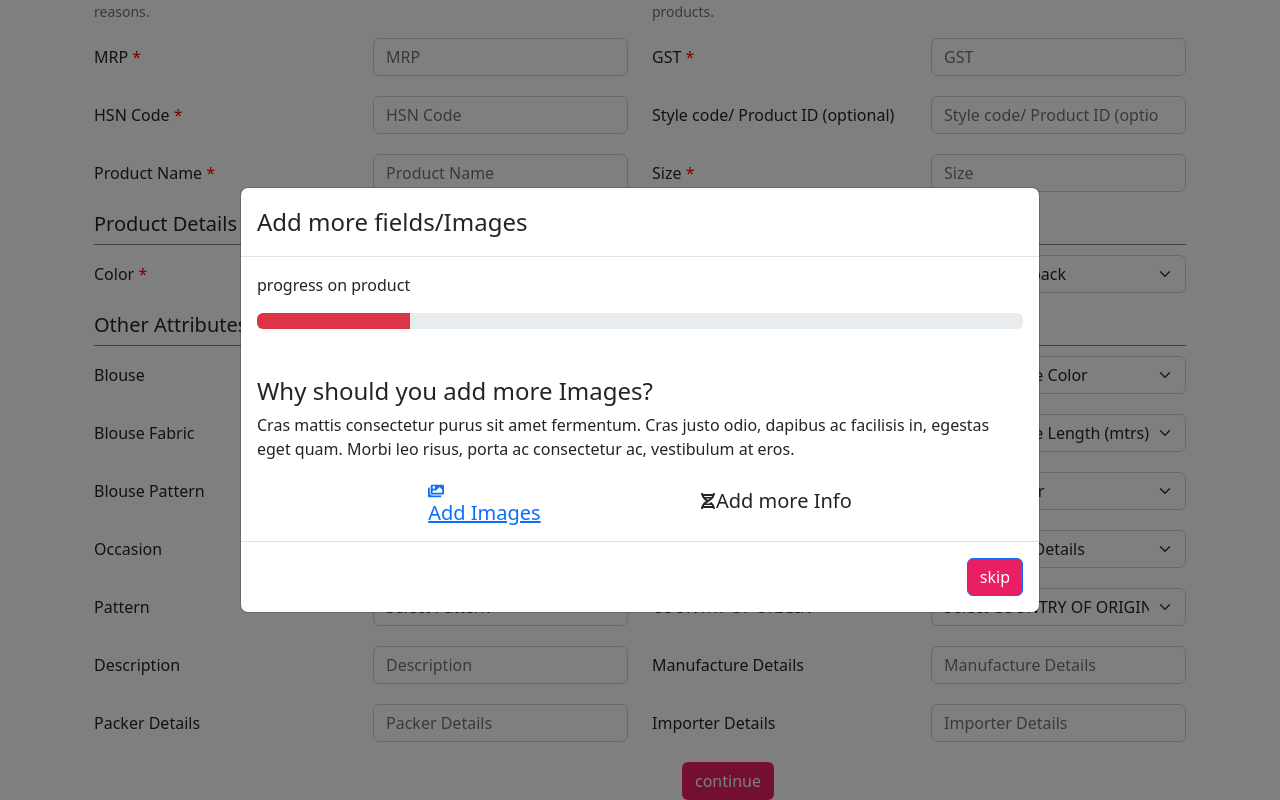
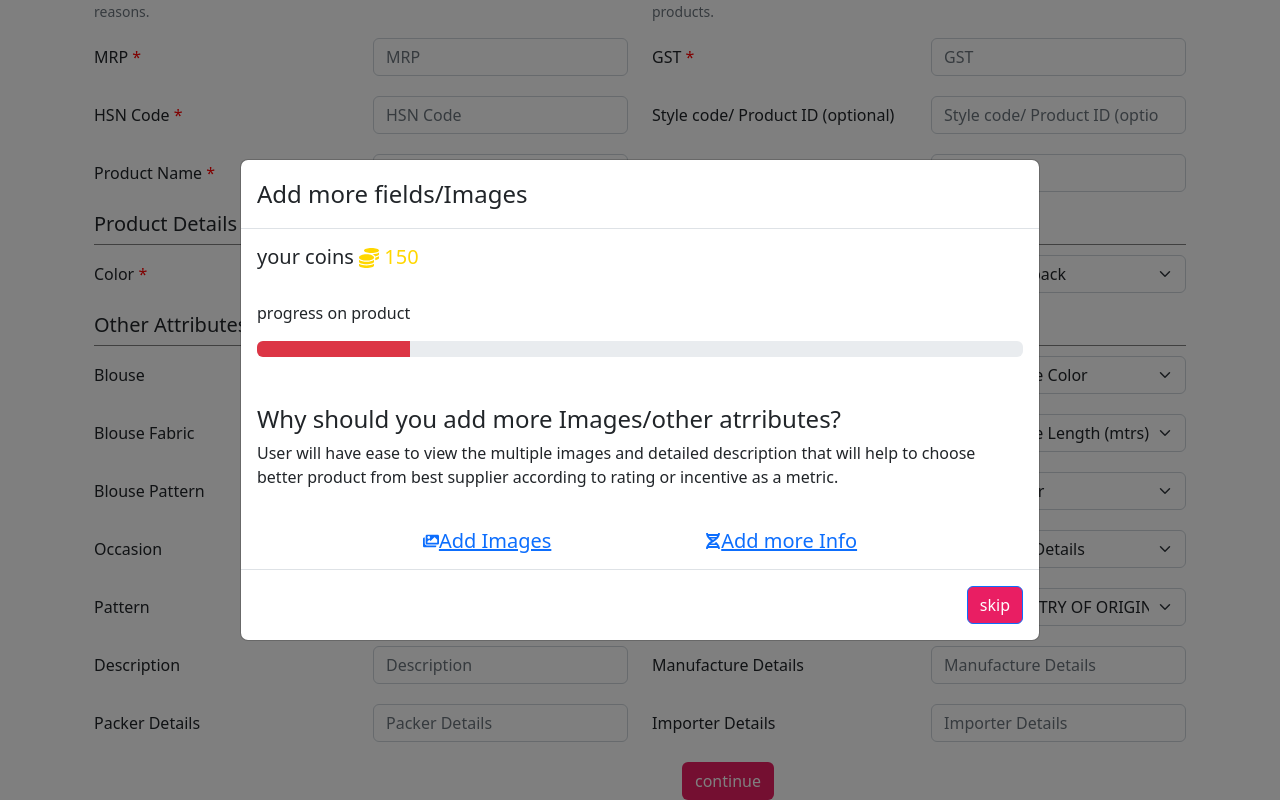
Before and after one commit to mahafuz30/upload-motivator, a React (Create React App) app: page /addProduct in a window 1280 px wide. Both pictures are taken after a click on the button "continue". Shown: the part 283-1083 px from the top of the page. Built offline with nearby package versions, Linux system fonts and the light colour scheme.

Commit message:
umnag update

```diff
--- a/src/components/ReminderModal.js
+++ b/src/components/ReminderModal.js
@@ -1,10 +1,10 @@
-import React, { Component, useState  } from 'react'
+import React, { Component, useState } from 'react'
 import { Container } from 'react-bootstrap';
 import Button from 'react-bootstrap/Button';
 import Modal from 'react-bootstrap/Modal';
-import { FaDna, FaImages } from "react-icons/fa";
+import { FaDna, FaImages, FaCoins } from "react-icons/fa";
 import Progress from './ProgressBar';
-import { Link , useNavigate } from 'react-router-dom';
+import { Link, useNavigate } from 'react-router-dom';
 
 
 
@@ -28,33 +28,35 @@ function MyVerticallyCenteredModal(props) {
       </Modal.Header>
 
       <Modal.Body >
+
+        <h5>your coins <span style={{color:'gold'}} > <FaCoins /> 150 </span> </h5>
+        <br></br>
+
         <p> progress on product </p>
-        <Progress numberOfUpload = "1" maxUpload = "5" />
+        <Progress numberOfUpload="1" maxUpload="5" />
         <br />
 
         <br />
-        <h4>Why should you add more Images?</h4>
+        <h4>Why should you add more Images/other atrributes?</h4>
         <p>
-          Cras mattis consectetur purus sit amet fermentum. Cras justo odio,
-          dapibus ac facilisis in, egestas eget quam. Morbi leo risus, porta ac
-          consectetur ac, vestibulum at eros.
+        User will have ease to view the multiple images and detailed description that will help to choose better product from best supplier according to rating or incentive as a metric.
         </p>
+        <br></br>
 
-
-        <Container style={{display:'flex' , flexDirection:'row', justifyContent:'space-evenly' }} >
-
-          <div style={{display:'flex' , flexDirection:'row' , justifyContent:'space-between' }}>
+        <Container style={{ display: 'flex', flexDirection: 'row', justifyContent: 'space-evenly' }} >
 
           <Link to="/addProduct" onClick={props.onHide}>
-          <FaImages style={{margin:'auto'}} />
-          <h5 style={{margin:'auto'}}>Add Images</h5>
+            <div style={{ display: 'flex', flexDirection: 'row', justifyContent: 'space-between' }}>
+              <FaImages style={{ margin: 'auto' }} />
+              <h5 style={{ margin: 'auto' }}>Add Images</h5>
+            </div>
           </Link>
-          </div>
-
-          <div style={{display:'flex' , flexDirection:'row' , justifyContent:'space-between' }}>
-          <FaDna style={{margin:'auto' }} />
-          <h5 style={{margin:'auto'}}>Add more Info</h5>
-          </div>
+          <Link to="/addProduct" onClick={props.onHide}>
+            <div style={{ display: 'flex', flexDirection: 'row', justifyContent: 'space-between' }}>
+              <FaDna style={{ margin: 'auto' }} />
+              <h5 style={{ margin: 'auto' }}>Add more Info</h5>
+            </div>
+          </Link>
 
         </Container>
 
@@ -63,7 +65,7 @@ function MyVerticallyCenteredModal(props) {
       </Modal.Body>
       <Modal.Footer>
         <Link to="/congrats">
-          <Button style={{backgroundColor:'rgb(233, 30, 99)', color:'white'}}>skip</Button>
+          <Button style={{ backgroundColor: 'rgb(233, 30, 99)', color: 'white' }}>skip</Button>
         </Link>
 
       </Modal.Footer>
@@ -77,7 +79,7 @@ const ReminderModal = () => {
 
   return (
     <>
-      <Button variant=""   onClick={() => setModalShow(true)} style={{marginLeft:'600px', backgroundColor:'rgb(233, 30, 99)', color:'white'}}>
+      <Button variant="" onClick={() => setModalShow(true)} style={{ marginLeft: '600px', backgroundColor: 'rgb(233, 30, 99)', color: 'white' }}>
         continue
       </Button>
 
```
